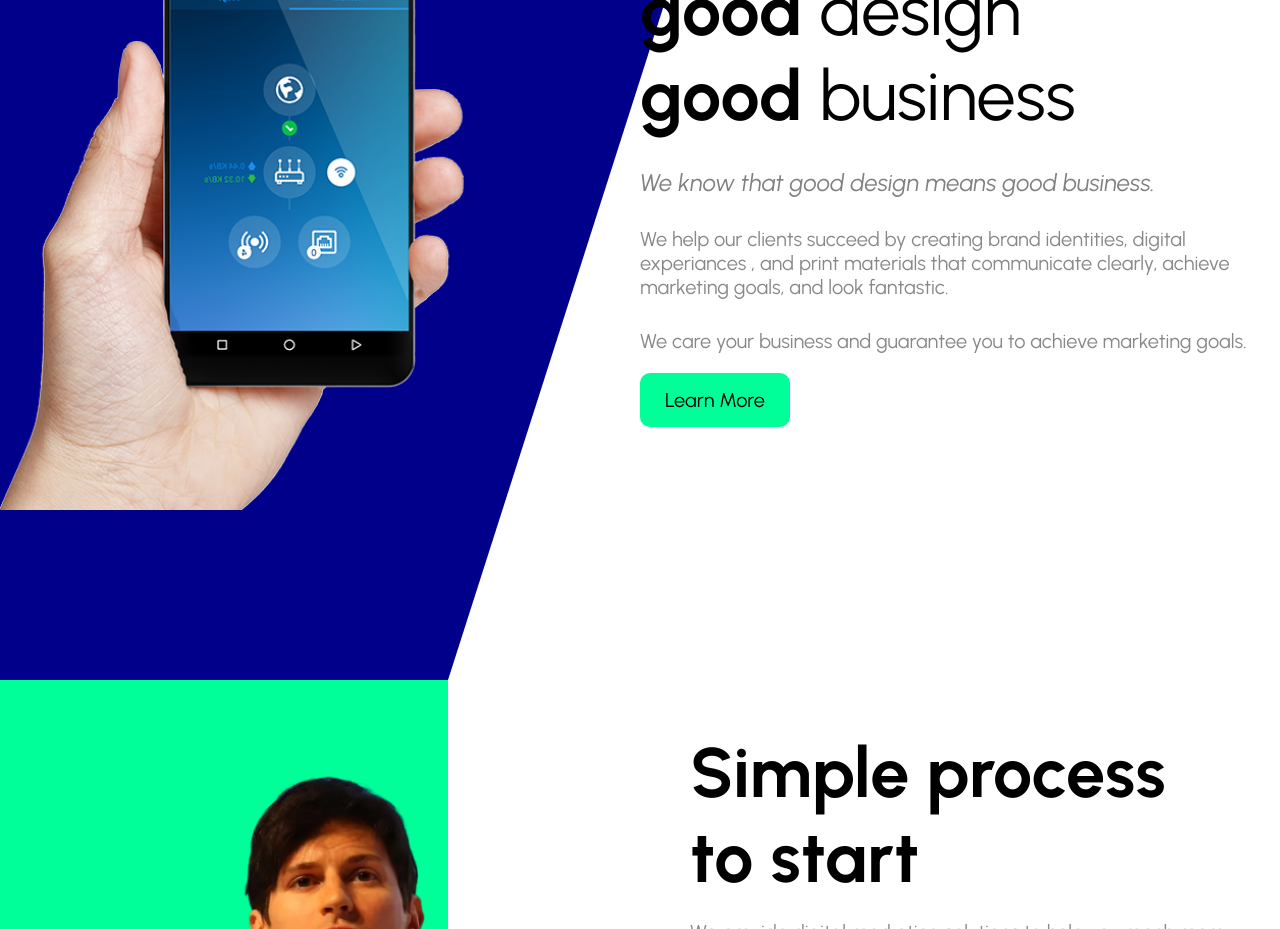
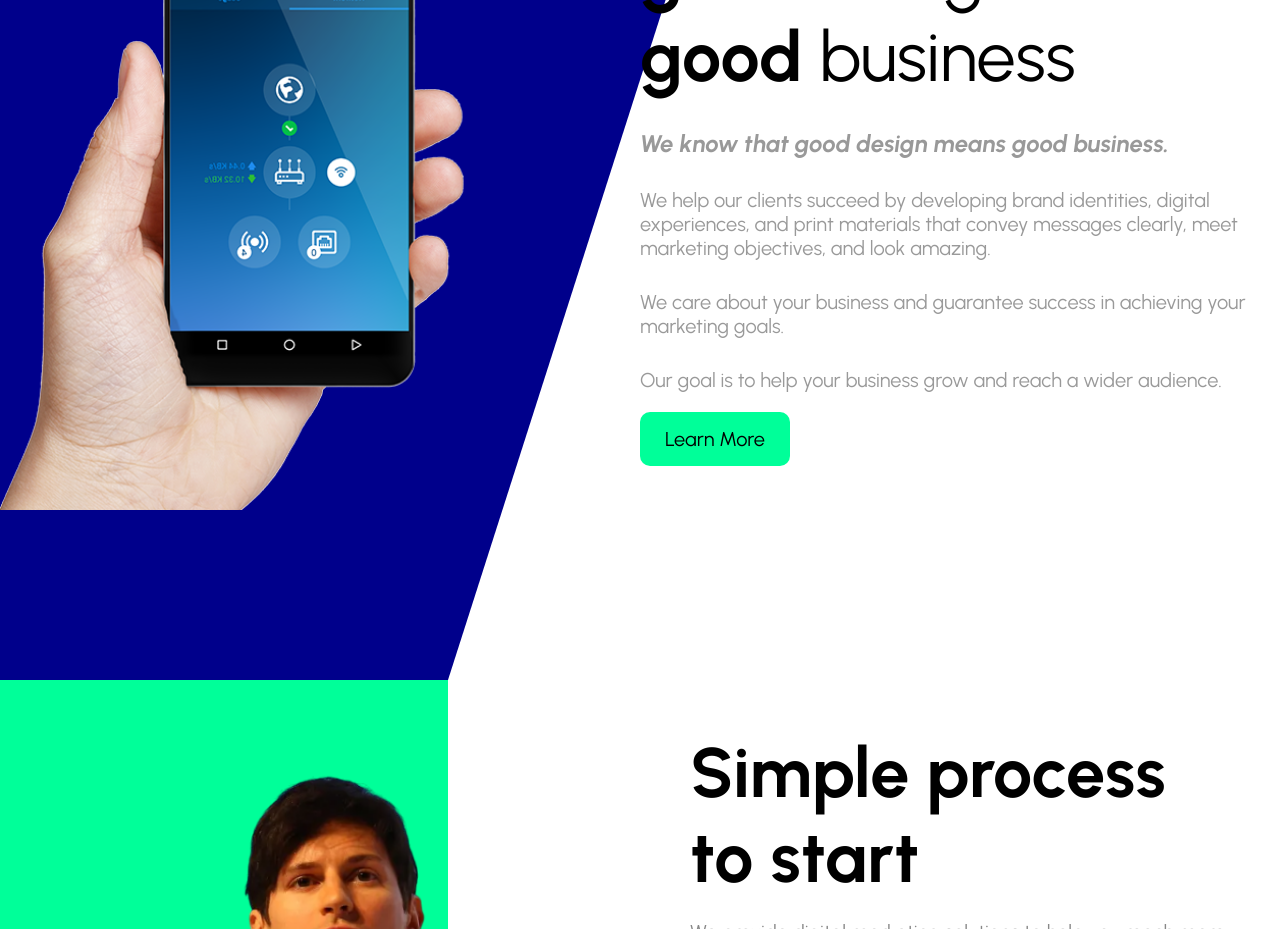
Before and after one commit to Felmeta-M/Agency, a React (Vite) app: page / in a window 1280 px wide. Shown: the part 920-1849 px from the top of the page. Built offline with nearby package versions, Linux system fonts and the light colour scheme.

Commit message:
features

```diff
--- a/src/components/Feature.jsx
+++ b/src/components/Feature.jsx
@@ -4,9 +4,16 @@ import AnimatedShapes from "./AnimatedShapes";
 
 const Container = styled.div`
     display: flex;
+    @media only screen and (max-width: 480px) {
+        flex-direction: column;
+        padding: 30px 20px;
+    }
 `;
 const Left = styled.div`
     width: 50%;
+    @media only screen and (max-width: 480px) {
+        display: none;
+    }
 `;
 const Image = styled.img`
     width: 76%;
@@ -16,19 +23,28 @@ const Right = styled.div`
     display: flex;
     flex-direction: column;
     justify-content: center;
+    @media only screen and (max-width: 480px) {
+        width: 100%;
+        // align-items: center;
+        justify-content: center;
+    }
 `;
 const Title = styled.span`
     font-size: 70px;
+    @media only screen and (max-width: 480px) {
+        font-size: 50px;
+    }
 `;
 const SubTitle = styled.span`
     font-size: 24px;
     font-style: italic;
-    color: gray;
+    color: #999;
     margin-top: 30px;
+    font-weight: bold;
 `;
 const Desc = styled.p`
     font-size: 20px;
-    color: #888;
+    color: #999;
     margin-top: 30px;
 `;
 const Button = styled.button`
@@ -41,6 +57,11 @@ const Button = styled.button`
     border-radius: 10px;
     margin-top: 20px;
     cursor: pointer;
+    @media only screen and (max-width: 480px) {
+        border: 2px solid white;
+        margin-top: 70px;
+        margin-left: 100px;
+    }
 `;
 
 const Feature = () => {
@@ -55,11 +76,14 @@ const Feature = () => {
             </Title>
             <SubTitle> We know that good design means good business.</SubTitle>
             <Desc>
-                We help our clients succeed by creating brand identities, digital experiances
-            , and print materials that communicate clearly, achieve marketing goals, and look fantastic.
+            We help our clients succeed by developing brand identities, digital experiences,
+            and print materials that convey messages clearly, meet marketing objectives, and look amazing.
             </Desc>
             <Desc>
-                We care your business and guarantee you to achieve marketing goals.
+            We care about your business and guarantee success in achieving your marketing goals.
+            </Desc>
+            <Desc>
+            Our goal is to help your business grow and reach a wider audience.
             </Desc>
             <Button>Learn More</Button>
         </Right>
```
